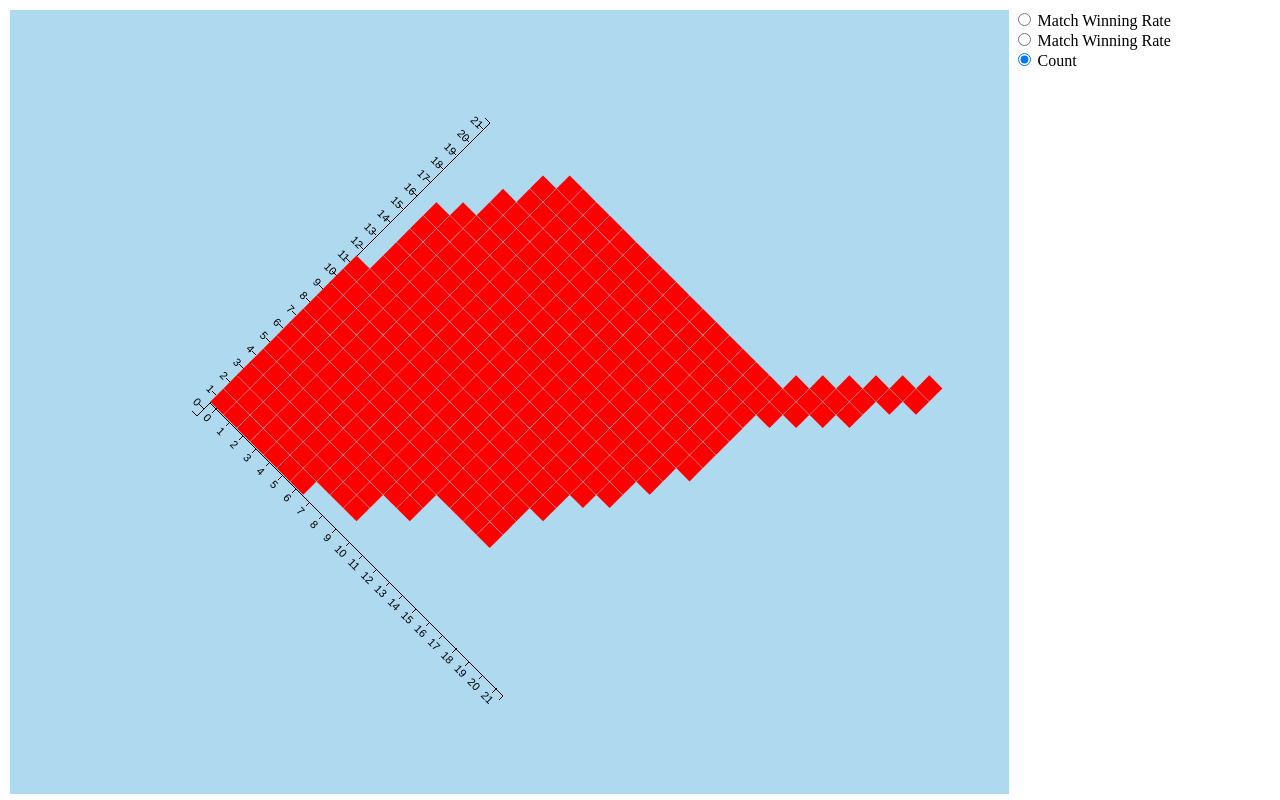
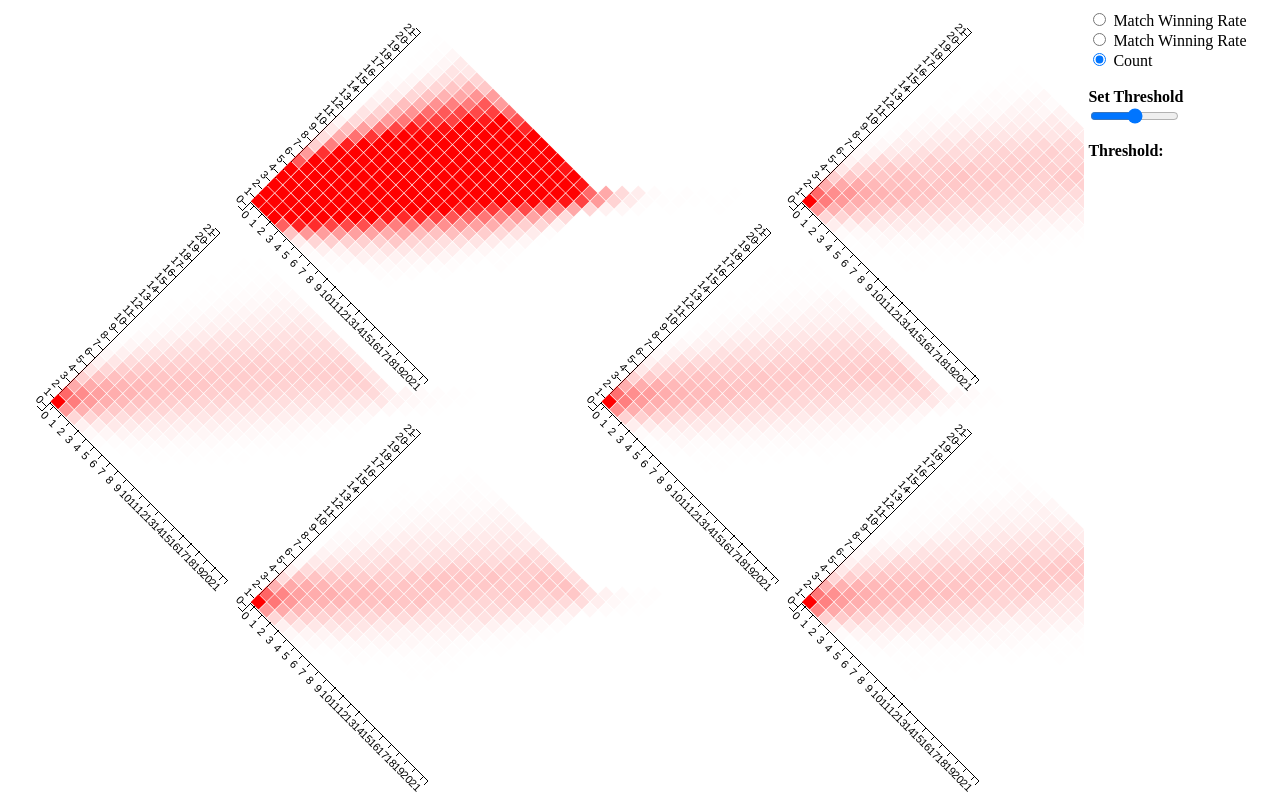
Before and after one commit to ZhangMingdong/BadmintonVis, a plain HTML site: page src_node/Public/main3.html in a window 1280 px wide. Drawn offline with Linux system fonts and the light colour scheme; files whose address does not match are found by name.

Commit message:
finished combinded view

```diff
--- a/src_node/Public/css/score_matrix_style.css
+++ b/src_node/Public/css/score_matrix_style.css
@@ -1,8 +1,9 @@
 
-
+/*
 score-matrix{
     background-color: #afd9ee;
 }
+*/
 
 
 score-matrix {
--- a/src_node/Public/js/BadmintonCtrl.js
+++ b/src_node/Public/js/BadmintonCtrl.js
@@ -16,6 +16,7 @@ mainApp.controller('BadmintonCtrl', function ($scope, $http,$window) {
     }
     $scope.badmintonData.operations={
         display_mode:3
+        ,threshold:50
     }
     d3.csv('../data/processeddata.csv', function ( raw ) {
         // build the score matrix
@@ -156,8 +157,8 @@ mainApp.controller('BadmintonCtrl', function ($scope, $http,$window) {
                                 count_match: count_match,
                                 win_rate_game: count_game == 0 ? 0 : arrMatrix[l][i][j] / count_game,
                                 win_rate_match: count_match == 0 ? 0 : arrMatrix[l][i][j] / count_match,
-                                value: arrMatrix[l][i][j] == 0 ? 0 : arrMaxValue[l]
-                                //value: arrMatrix[l][i][j]/arrMaxValue[l]
+                                //value: arrMatrix[l][i][j] == 0 ? 0 : arrMaxValue[l]
+                                value: arrMatrix[l][i][j]/arrMaxValue[l]
                             }
                         )
                 }
--- a/src_node/Public/js/scoreMatrixMR.js
+++ b/src_node/Public/js/scoreMatrixMR.js
@@ -7,14 +7,14 @@
  */
 mainApp.directive('scoreMatrix', function () {
     function link(scope, el, attr) {
-        function scoreMatrix(row,col){
+        function scoreMatrix(){
             // 0.definition
             var threshold=50;
             var round=30;
 
 
             // 0.1.size
-            var margin_value=100;
+            var margin_value=20;
             var margin = {top: margin_value, right: margin_value, bottom: margin_value, left: margin_value}
 
             var svgBGW=0;
@@ -26,18 +26,23 @@ mainApp.directive('scoreMatrix', function () {
 
             // 1.Add DOM elements
             var svgBG = d3.select(el[0]).append("svg").attr("width",svgBGW).attr("height",svgBGH);
-            var svg=svgBG.append("g")
+            var svg=[];
+            var svgAxisX=[];
+            var svgAxisY=[];
+            for(var i=0;i<6;i++){
+                svg[i]=svgBG.append("g");
+                svgAxisX[i] = svg[i].append("g").attr("class", "x axis")
+                svgAxisY[i] = svg[i].append("g").attr("class", "y axis")
+            }
 
-            var svgAxisX= svg.append("g").attr("class", "x axis")
-            var svgAxisY= svg.append("g").attr("class", "y axis")
 
             scope.$watch(function () {
                 //    console.log("watching===============svgStreamBG")
                 svgBGW = el[0].clientWidth;
                 svgBGH = el[0].clientHeight;
 
-                //if(svgBGW<600) svgBGW=600;
-                //if(svgBGH<400) svgBGH=400;
+                if(svgBGW<600) svgBGW=600;
+                if(svgBGH<400) svgBGH=400;
 
                 return svgBGW + svgBGH;
             }, resize);
@@ -49,21 +54,27 @@ mainApp.directive('scoreMatrix', function () {
                 //console.log("resize")
                 svgW = svgBGW - margin.left - margin.right;
                 svgH = svgBGH - margin.top - margin.bottom;
-                if(svgW<svgH) svgH=svgW;
-                else svgW=svgH;
                 svgBG
                     .attr("width", svgBGW)
                     .attr("height", svgBGH)
-                svg
+                for(var i=0;i<6;i++){
+                    svg[i]
                         .attr("width", svgW)
                         .attr("height", svgH)
-                redraw();
+
+                }
                 redraw();
             }
 
             function redraw(){
-                var rotated_radius=(svgH+margin_value*2)*0.35355;
-                var rotated_margin=margin_value*1.414;
+                //console.log("redraw")
+                if(scope.data.length==0) return;
+
+                var gameSize=svgH/2.1,
+                    itemSize = gameSize/round,
+                    cellSize = itemSize - 1;
+
+                var rotated_radius=(svgBGH)*0.35355;
 
                 //svg.attr("transform", "rotate(45)");
                 //svg.attr("transform", "translate(" + margin.left + "," + margin.top + ")");
@@ -72,18 +83,23 @@ mainApp.directive('scoreMatrix', function () {
                 //svg.attr("transform", "translate(" + margin.left + "," + margin.top + ") rotate(45)");
                 //svg.attr("transform", "rotate(45) translate(" + 200 + "," + 0 + ")");
                 //svg.attr("transform", "rotate(-45)");
+                function redrawMatrix(i){
+                    var rotated_margin=i>2? gameSize*1.1:0;
+                    var rotated_margin_x=margin_value*1.414+rotated_margin;
+                    var rotated_margin_y=margin_value*1.414+rotated_margin;
+                    if(i==1||i==4) {
+                        rotated_margin_y+=gameSize*.8;
+                    }
+                    else if(i==2||i==5) {
+                        rotated_margin_x+=gameSize*.8;
+                    }
 
 
-                svg.attr("transform", "rotate(45) translate(" + (rotated_margin+rotated_radius+col*svgH)
-                    + "," + (-rotated_margin+rotated_radius-svgH) + ")");
+                    svg[i].attr("transform", "rotate(45) translate(" + (rotated_margin_x+rotated_radius)
+                        + "," + (-rotated_margin_y+rotated_radius-gameSize) + ")");
 
-                //console.log("redraw")
-                if(scope.data==0) return;
-                var data=scope.data;
+                    var data=scope.data[i];
                     //console.log(scope.operations)
-                var gameSize=svgW,
-                    itemSize = svgW/round,
-                    cellSize = itemSize - 1;
 
                     var x_elements = d3.set(data.map(function( item ) { return item.player2; } )).values(),
                         y_elements = d3.set(data.map(function( item ) { return item.player1; } )).values();
@@ -118,13 +134,13 @@ mainApp.directive('scoreMatrix', function () {
                             return d;
                         })
 
-                svgAxisX
+                    svgAxisX[i]
                         .attr("transform", "translate(" + 0 + "," + gameSize*10/31 + ")")
                         .call(yAxis)
                         .selectAll('text')
                         .attr('font-weight', 'normal');
 
-                svgAxisY
+                    svgAxisY[i]
                         .attr("transform", "translate(" + 0 + "," + gameSize + ")")
                         .call(xAxis)
                         .selectAll('text')
@@ -138,7 +154,7 @@ mainApp.directive('scoreMatrix', function () {
 
 
 
-                var cells = svg.selectAll('.cell')
+                    var cells = svg[i].selectAll('.cell')
                         .data(data);
 
                     function setCells(cells){
@@ -200,6 +216,13 @@ mainApp.directive('scoreMatrix', function () {
                     setCells(cells);
 
                     cells.exit().remove();
+                }
+                redrawMatrix(0)
+                redrawMatrix(1)
+                redrawMatrix(2)
+                redrawMatrix(3)
+                redrawMatrix(4)
+                redrawMatrix(5)
 
 
             }
@@ -208,8 +231,9 @@ mainApp.directive('scoreMatrix', function () {
 
             scope.$watch('data', redraw);
             scope.$watch('operations.display_mode', redraw);
+            scope.$watch('operations.threshold', redraw);
         }
-        scoreMatrix(0,0);
+        scoreMatrix();
     }
     return {
         link: link,
--- a/src_node/Public/main3.html
+++ b/src_node/Public/main3.html
@@ -15,10 +15,10 @@
 
 <body ng-app="myApp" ng-controller="BadmintonCtrl">
 
-<div style="float:left;width:79%;height:100%;overflow:auto;margin:2px;">
-    <score-matrix data="badmintonData.game10" operations="badmintonData.operations" style="height:100%;width:100%"></score-matrix>
+<div style="float:left;width:85%;height:100%;overflow:auto;margin:2px;">
+    <score-matrix data="badmintonData.array" operations="badmintonData.operations" style="height:100%;width:100%"></score-matrix>
 </div>
-<div style="float:left;width:20%;height:100%;overflow:auto;margin:2px;">
+<div style="float:left;width:14%;height:100%;overflow:auto;margin:2px;">
 
     <input type="radio"
            id="mode1"
@@ -39,6 +39,12 @@
            name="display_mode"
            value="3" ng-model="badmintonData.operations.display_mode">
     <label for="mode3">Count</label>
+
+    <br>
+    <br>
+    <b>Set Threshold</b>
+    <input style="width:50%" ng-model="badmintonData.operations.shreshold" type="range" min="1" max="50" class="slider">
+    <p><b>Threshold:</b> {{badmintonData.operations.shreshold}}</p>
 </div>
 
 </body>
```
Also changed, not shown: 1 other file. Lines whose indentation alone changed are shown as unchanged.
